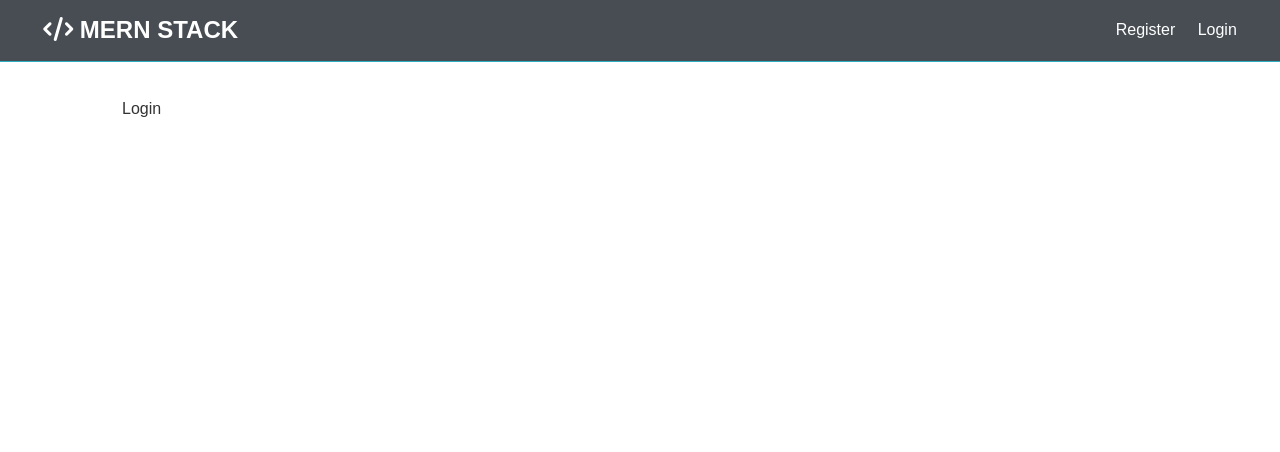
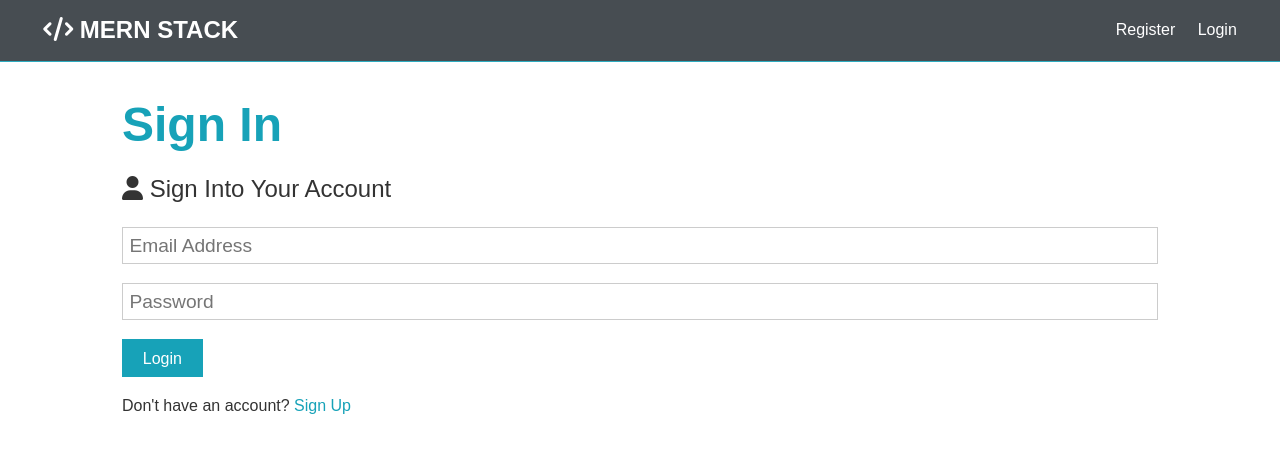
Before and after one commit to AlifFitri/mern-digi-frontend, a React (Create React App) app: page /login in a window 1280 px wide. Shown: the top 452 px of the page. Built offline with nearby package versions, Linux system fonts and the light colour scheme.

Commit message:
create Login form

```diff
--- a/package.json
+++ b/package.json
@@ -6,7 +6,9 @@
     "@testing-library/jest-dom": "^5.11.6",
     "@testing-library/react": "^11.2.2",
     "@testing-library/user-event": "^12.6.0",
+    "axios": "^0.21.1",
     "react": "^17.0.1",
+    "react-axios": "^2.0.4",
     "react-dom": "^17.0.1",
     "react-router-dom": "^5.2.0",
     "react-scripts": "4.0.1",
--- a/src/components/auth/Login.js
+++ b/src/components/auth/Login.js
@@ -1,11 +1,58 @@
-import React from 'react'
+import React, { Fragment, useState } from 'react';
+import { Link } from 'react-router-dom';
 
 const Login = () => {
+  const [formData, setFormData] = useState({
+    email: '',
+    password: ''
+  });
+
+  const { email, password } = formData;
+
+  const onChange = (e) =>
+    setFormData({ ...formData, [e.target.name]: e.target.value });
+
+  const onSubmit = async e => {
+    e.preventDefault();
+    console.log(formData);
+
+  }
+
+
   return (
-    <div>
-      Login
-    </div>
-  )
-}
+    <Fragment>
+      <h1 className="large text-primary">Sign In</h1>
+      <p className="lead">
+        <i className="fas fa-user"></i> Sign Into Your Account
+      </p>
+      <form className="form" onSubmit={e => onSubmit(e)} >
+        <div className="form-group">
+          <input
+            type="email"
+            placeholder="Email Address"
+            name="email"
+            value={email}
+            onChange={(e) => onChange(e)}
+            required
+          />
+        </div>
+        <div className="form-group">
+          <input
+            type="password"
+            placeholder="Password"
+            name="password"
+            value={password}
+            onChange={(e) => onChange(e)}
+            minLength="12"
+          />
+        </div>
+        <input type="submit" className="btn btn-primary" value="Login" />
+      </form>
+      <p className="my-1">
+        Don't have an account? <Link to="/register">Sign Up</Link>
+      </p>
+    </Fragment>
+  );
+};
 
-export default Login
+export default Login;
--- a/src/components/auth/Register.js
+++ b/src/components/auth/Register.js
@@ -1,4 +1,5 @@
 import React, { Fragment, useState } from 'react';
+import { Link } from 'react-router-dom';
 
 const Register = () => {
   const [formData, setFormData] = useState({
@@ -13,7 +14,7 @@ const Register = () => {
   const onChange = (e) =>
     setFormData({ ...formData, [e.target.name]: e.target.value });
 
-  const onSubmit = (e) => {
+  const onSubmit = async e => {
     e.preventDefault();
     if (password !== password2){
       console.log('Passwords do not match')
@@ -78,7 +79,7 @@ const Register = () => {
         <input type="submit" className="btn btn-primary" value="Register" />
       </form>
       <p className="my-1">
-        Already have an account? <a href="login.html">Sign In</a>
+        Already have an account? <Link to="/login">Sign In</Link>
       </p>
     </Fragment>
   );
```
Also changed, not shown: 2 other files (tests, documents, lock files or other folders).
